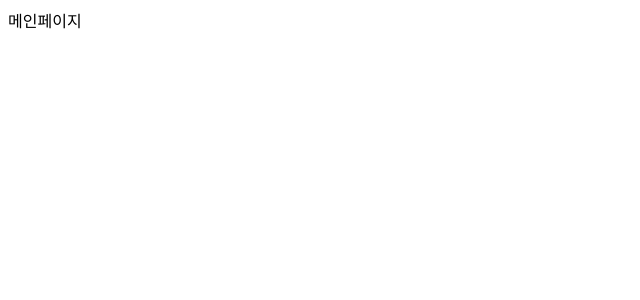
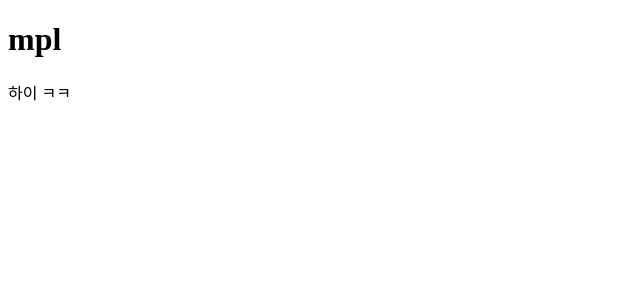
Before and after one commit to suzz-in/M-PL, a React (Create React App) app: page / in a window 1280 px wide. Shown: the top 300 px of the page, without its empty margins (0-640 px from the left). Built offline with nearby package versions, Linux system fonts and the light colour scheme.

Commit message:
Design : 메인페이지

```diff
--- a/src/pages/Mainpage.tsx
+++ b/src/pages/Mainpage.tsx
@@ -1,5 +1,10 @@
 const Mainpage = () => {
-    return <div>메인페이지</div>
+  return (
+    <>
+      <h1>mpl</h1>
+      <section>하이 ㅋㅋ</section>
+    </>
+  );
 };
 
 export default Mainpage;
```
Also changed, not shown: package.json (+7 -5 lines), .eslintrc.js, src/styles/app.css (added), 1 other file (tests, documents, lock files or other folders).
